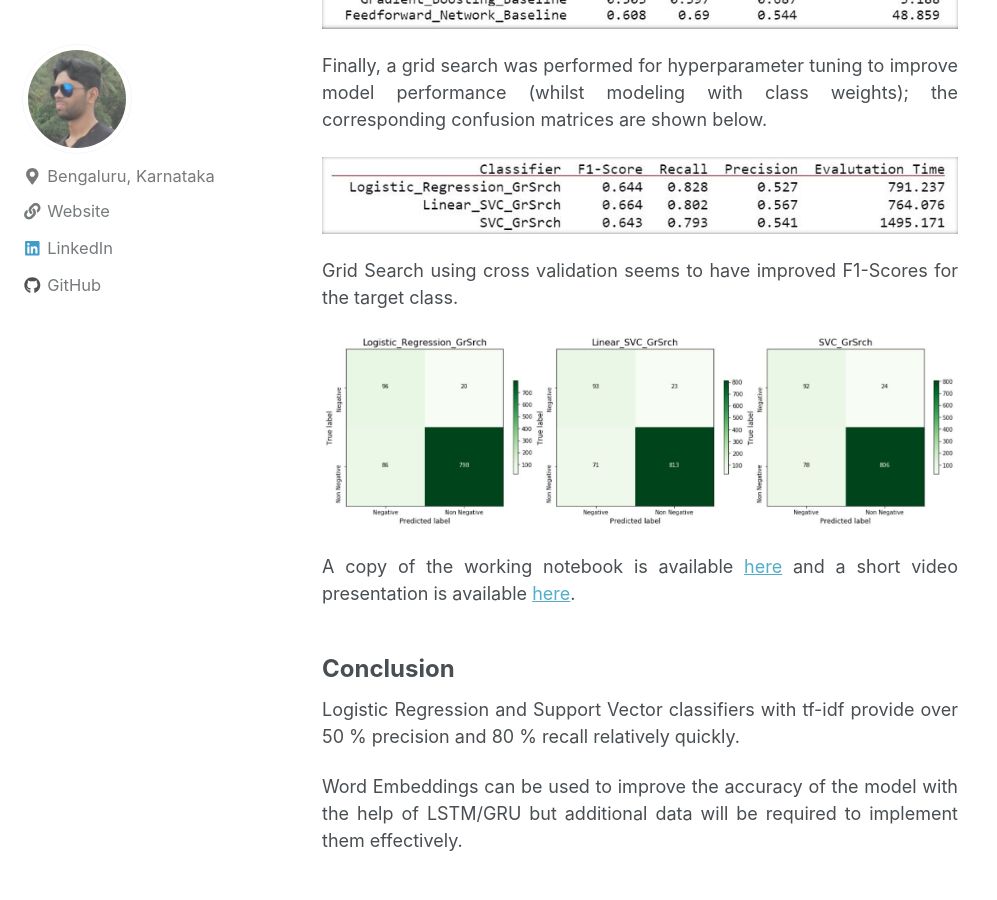
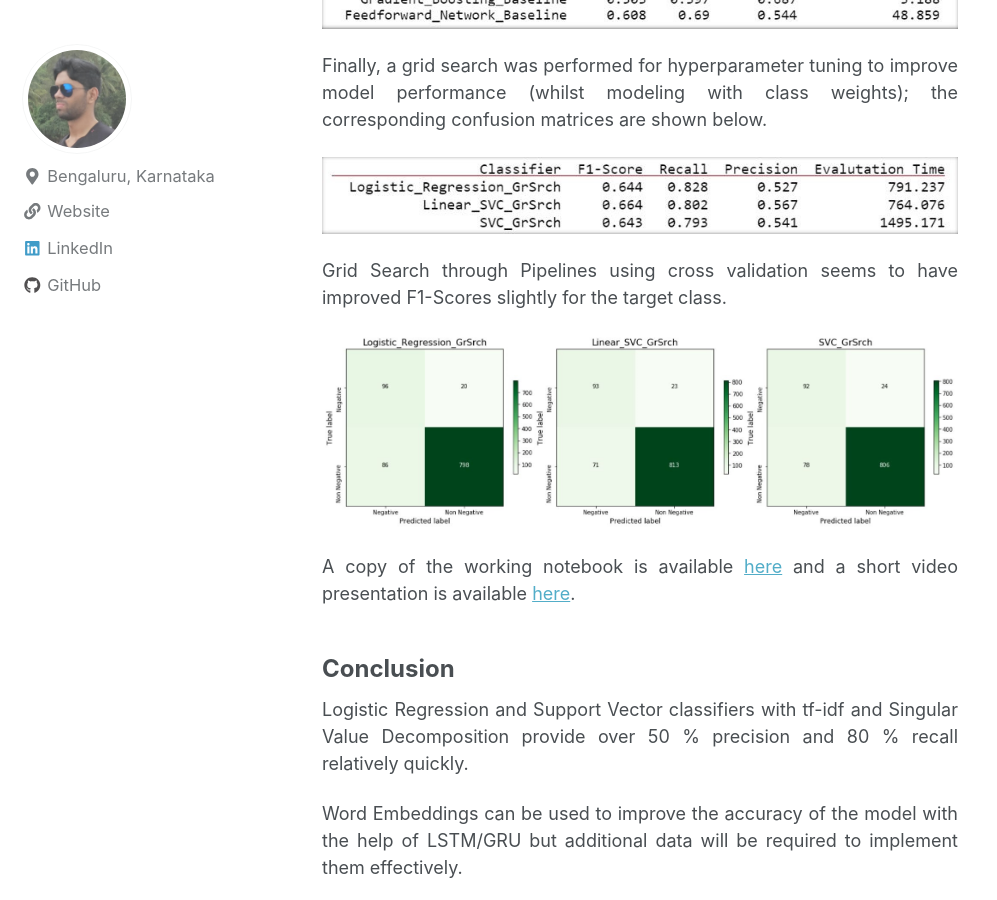
Before and after one commit to gopalrahulrg/gopalrahulrg.github.io, a Jekyll site: the page built from _posts/2020-04-11-cjcr.md, in a window 1280 px wide and 900 px high, scrolled down 3212 px. Shown: the whole window, without its empty margins (0-997 px from the left). Built offline with Jekyll 4.4.1, drawn with Linux system fonts in a browser that asks for light colours; nearby versions of some CDN libraries.

Commit message:
Update 2020-04-11-cjcr.md

```diff
--- a/_posts/2020-04-11-cjcr.md
+++ b/_posts/2020-04-11-cjcr.md
@@ -70,7 +70,7 @@ mathjax: true
 
 <p></p>
 
-<div style="text-align: justify"><p>Grid Search using cross validation seems to have improved F1-Scores for the target class.</p>
+<div style="text-align: justify"><p>Grid Search through Pipelines using cross validation seems to have improved F1-Scores slightly for the target class.</p>
 
 <div style="text-align: center"><img src="{{ site.url }}{{ site.baseurl }}/assets/images/cjcr/cjcr_6.jpg">
 
@@ -80,6 +80,6 @@ mathjax: true
 
 <font size="5"><h3>Conclusion</h3></font>
 
-<div style="text-align: justify"><p>Logistic Regression and Support Vector classifiers with tf-idf provide over 50 % precision and 80 % recall relatively quickly.</p>
+<div style="text-align: justify"><p>Logistic Regression and Support Vector classifiers with tf-idf and Singular Value Decomposition provide over 50 % precision and 80 % recall relatively quickly.</p>
 
 <div style="text-align: justify"><p>Word Embeddings can be used to improve the accuracy of the model with the help of LSTM/GRU but additional data will be required to implement them effectively.</p>
```
